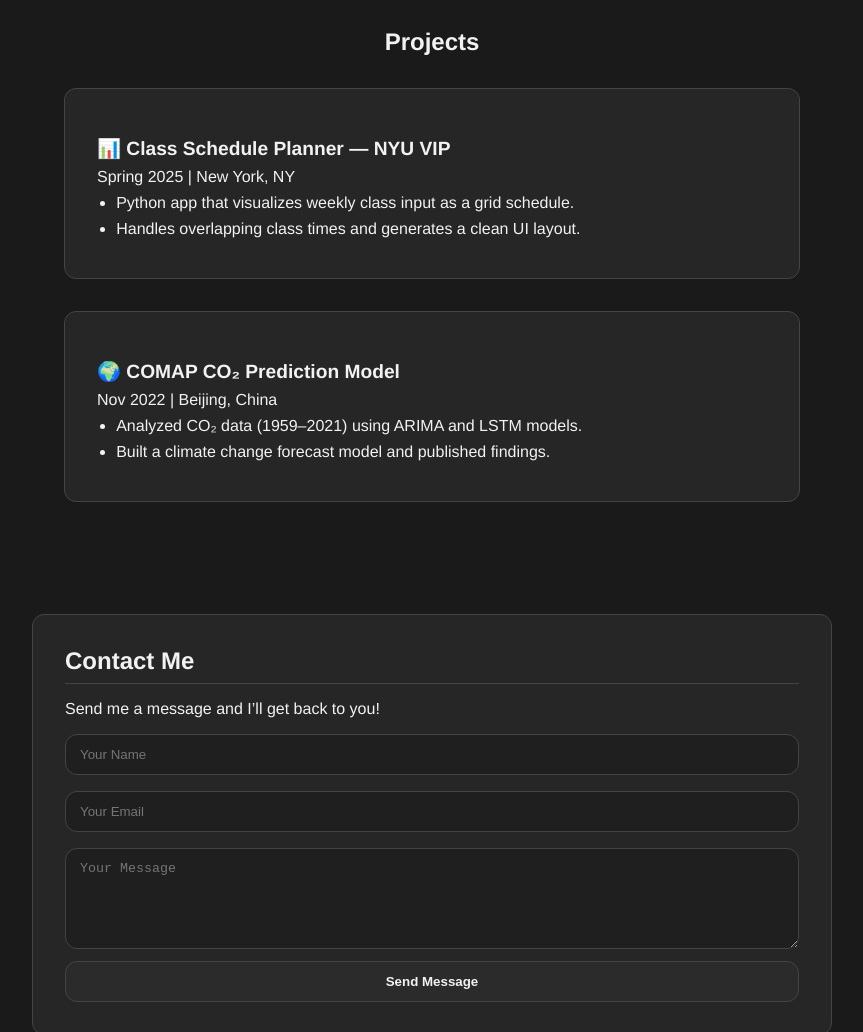
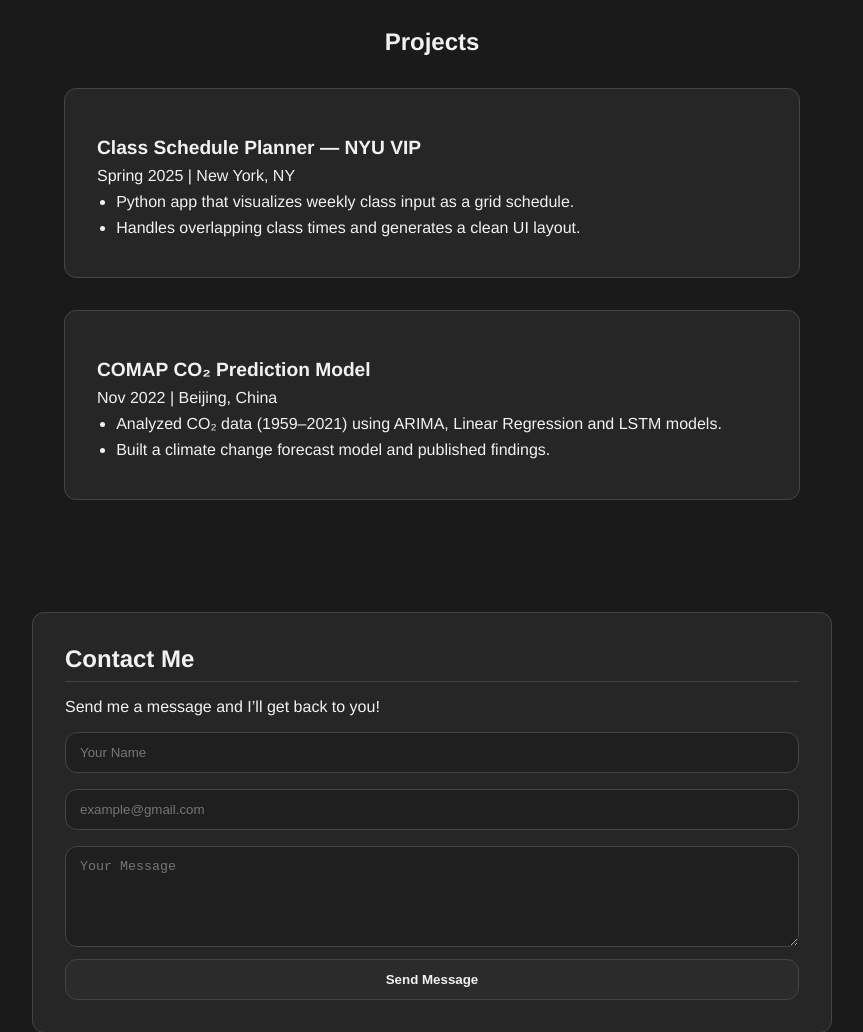
Before and after one commit to Curt-Leandre-Li/curtli, a plain HTML site: page index.html in a window 1280 px wide. Shown: the part 1240-2272 px from the top of the page, without its empty margins (208-1071 px from the left). Drawn offline with Linux system fonts and the light colour scheme.

Commit message:
Update index.html

```diff
--- a/index.html
+++ b/index.html
@@ -79,7 +79,7 @@
     <h2>Projects</h2>
 
     <div class="card">
-      <h3><a class="project-link" href="projects/class-schedule-planner.html">📊 Class Schedule Planner — NYU VIP</a></h3>
+      <h3><a class="project-link" href="projects/class-schedule-planner.html"> Class Schedule Planner — NYU VIP</a></h3>
       <p>Spring 2025 | New York, NY</p>
       <ul>
         <li>Python app that visualizes weekly class input as a grid schedule.</li>
@@ -88,10 +88,10 @@
     </div>
 
     <div class="card">
-      <h3><a class="project-link" href="projects/co2-prediction-model.html">🌍 COMAP CO₂ Prediction Model</a></h3>
+      <h3><a class="project-link" href="projects/co2-prediction-model.html"> COMAP CO₂ Prediction Model</a></h3>
       <p>Nov 2022 | Beijing, China</p>
       <ul>
-        <li>Analyzed CO₂ data (1959–2021) using ARIMA and LSTM models.</li>
+        <li>Analyzed CO₂ data (1959–2021) using ARIMA, Linear Regression and LSTM models.</li>
         <li>Built a climate change forecast model and published findings.</li>
       </ul>
     </div>
@@ -102,7 +102,7 @@
     <p>Send me a message and I’ll get back to you!</p>
     <form action="https://formspree.io/f/YOUR_FORM_ID" method="POST">
       <input type="text" name="name" placeholder="Your Name" required><br/>
-      <input type="email" name="email" placeholder="Your Email" required><br/>
+      <input type="email" name="email" placeholder="example@gmail.com" required><br/>
       <textarea name="message" rows="5" placeholder="Your Message" required></textarea><br/>
       <button type="submit">Send Message</button>
     </form>
```
